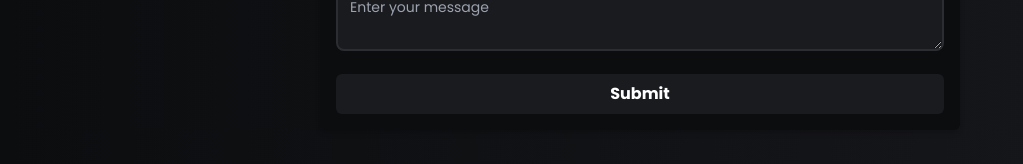
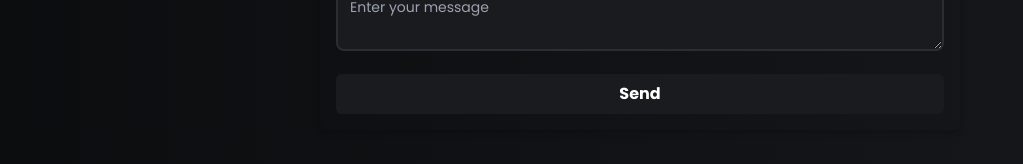
Before and after one commit to lassejlv/lasse, a React (Vite) app: page /contact in a window 1280 px wide. Shown: the part 525-689 px from the top of the page, without its empty margins (0-1023 px from the left). Built offline with nearby package versions, Linux system fonts and the light colour scheme.

Commit message:
Prevent spam emails

```diff
--- a/src/pages/Contact.tsx
+++ b/src/pages/Contact.tsx
@@ -7,17 +7,20 @@ import TopButtons from "../components/TopButtons";
 
 const schema = z.object({
   name: z.string().min(2).max(20),
-  email: z.string().email().min(5).max(50),
+  email: z.string().email().max(50),
   message: z.string().min(15).max(500),
 });
 
 export default function Contact() {
   const [isLoading, setIsLoading] = React.useState(false);
+  const [isSuccess, setIsSuccess] = React.useState(false);
+  const [errors, setErrors] = React.useState<string[]>([]);
 
   const handleSubmit = async (e: React.FormEvent<HTMLFormElement>) => {
     e.preventDefault();
 
     setIsLoading(true);
+    setErrors([]);
 
     const formData = new FormData(e.currentTarget);
     const data = Object.fromEntries(formData.entries());
@@ -38,12 +41,18 @@ export default function Contact() {
         }),
       });
 
+      setIsLoading(false);
+
       if (response.ok) {
         toast.success("Message sent successfully!", ToastStyles[0]);
+        setIsSuccess(true);
       } else {
         toast.error("An error occurred. Please try again.", ToastStyles[0]);
       }
     } else {
+      const errors = parseData.error.errors.map((error) => error.message);
+      setErrors(errors);
+
       toast.error(
         "Invalid details provided. Please try again.",
         ToastStyles[0]
@@ -57,7 +66,7 @@ export default function Contact() {
       <TopButtons href="/" />
       <form
         onSubmit={handleSubmit}
-        className="container mx-auto flex flex-col gap-4 p-4 pt-20 md:w-1/2 bg-dark rounded-md shadow-md text-white"
+        className="container mx-auto flex flex-col gap-4 p-4 pt-20 md:w-1/2 rounded-md shadow-md text-white"
       >
         <h1 className="text-3xl font-bold text-center">Contact</h1>
         <p className="text-center text-gray-400">
@@ -66,23 +75,58 @@ export default function Contact() {
 
         <div>
           <label htmlFor="name">Name</label>
-          <input type="text" id="name" name="name" placeholder="Enter your name " />
+          <input
+            type="text"
+            id="name"
+            name="name"
+            placeholder="Enter your name "
+          />
         </div>
         <div>
           <label htmlFor="email">Email</label>
-          <input type="email" id="email" name="email" placeholder="Enter your email" />
+          <input
+            type="email"
+            id="email"
+            name="email"
+            placeholder="Enter your email"
+          />
         </div>
         <div>
           <label htmlFor="message">Message</label>
-          <textarea id="message" name="message" placeholder="Enter your message" />
+          <textarea
+            id="message"
+            name="message"
+            placeholder="Enter your message"
+          />
         </div>
-        <button
-          type="submit"
-          className="bg-darkLight text-white p-2 rounded-md font-bold disabled:opacity-50 disabled:cursor-not-allowed"
-          disabled={isLoading}
-        >
-          {isLoading ? "Loading..." : "Submit"}
-        </button>
+
+        {isSuccess || isLoading ? (
+          <a className="bg-darkLight text-white p-2 rounded-md font-bold opacity-50 cursor-not-allowed text-center">
+            {isLoading && !isSuccess && "Sending..."}
+            {!isLoading && !isSuccess && "Send"}
+            {isSuccess && "Sent! 🚀"}
+          </a>
+        ) : (
+          <button
+            type="submit"
+            className="bg-darkLight text-white p-2 rounded-md font-bold disabled:opacity-50 disabled:cursor-not-allowed"
+            disabled={isLoading || isSuccess}
+          >
+            {isLoading && !isSuccess && "Sending..."}
+            {!isLoading && !isSuccess && "Send"}
+            {isSuccess && "Sent! 🚀"}
+          </button>
+        )}
+
+        {errors.length > 0 && (
+          <ul>
+            {errors.map((error, index) => (
+              <li className="text-red-500" key={index}>
+                {index + 1}. {error}
+              </li>
+            ))}
+          </ul>
+        )}
       </form>
     </PageAnimation>
   );
```
